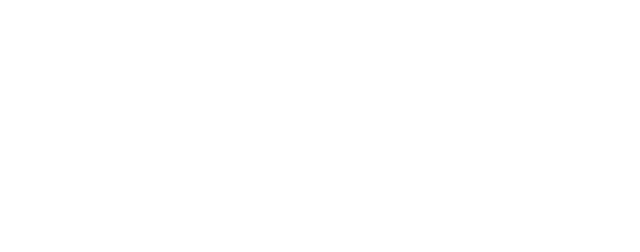
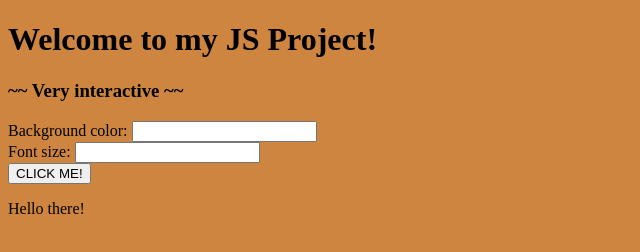
Before and after one commit to herman08chen/presonal, a plain HTML site: page 00-intro/index.html in a window 1280 px wide. Shown: the whole page, without its empty margins (0-640 px from the left). Drawn offline with Linux system fonts and the light colour scheme.

Commit message:
write HTML and CSS for intro

```diff
--- a/00-intro/index.html
+++ b/00-intro/index.html
@@ -2,3 +2,25 @@
 <!-- 1. Add elements         -->
 <!-- 2. Tag elements         -->
 <!-- 3. Link CSS and JS      -->
+<!DOCTYPE html>
+<html lang="en">
+<head>
+    <meta charset="UTF-8">
+    <meta name="viewport" content="width=device-width, initial-scale=1.0">
+    <title>First JS Project</title>
+    <link rel="stylesheet" href="./intro.css">
+</head>
+<body>
+    <h1>Welcome to my JS Project!</h1>
+    <h3>~~ Very interactive ~~</h3>
+
+    <label>Background color: </label>
+    <input id="color-field">
+    <br>
+    <label>Font size: </label>
+    <input type="number" id="font-size-field">
+    <br>
+    <button id="click-button">CLICK ME!</button>
+    <p id="text">Hello there!</p>
+</body>
+</html>
--- a/00-intro/intro.css
+++ b/00-intro/intro.css
@@ -6,3 +6,6 @@
    3. elementtype (all elements of one type)
    4. * (all elements)
  */
+body{
+  background-color: peru;
+}
```
